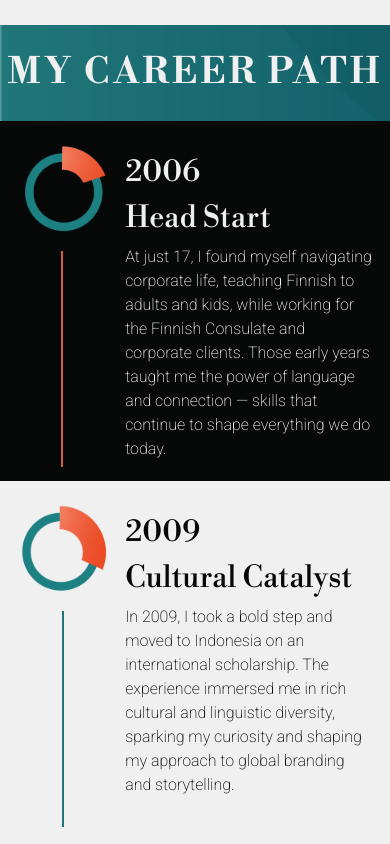
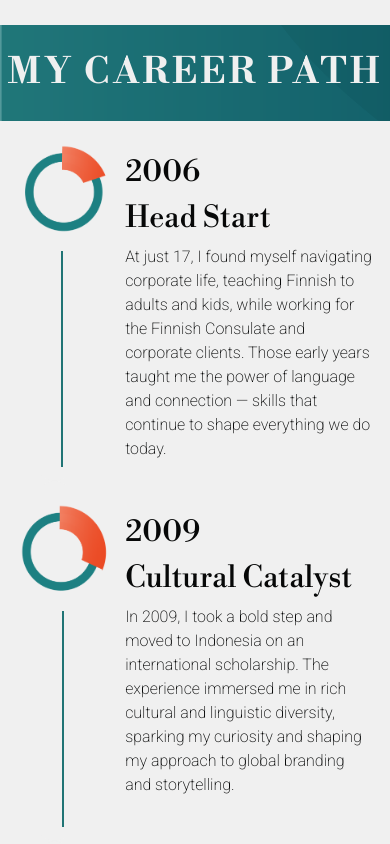
Before and after one commit to taky95/MyBrandingStudio, a Next.js app: page /about in a window 390 px wide. Shown: the part 1820-2664 px from the top of the page. Built offline with nearby package versions, Linux system fonts and the light colour scheme; no server answers.

Commit message:
fix: active highlight

```diff
--- a/app/about/page.tsx
+++ b/app/about/page.tsx
@@ -4,8 +4,8 @@ import { BannerButton } from "@/components/Button";
 import { timelineItems } from "@/data";
 import styles from "@/styles/about.module.scss";
 import Image from "next/image";
-import { motion } from "framer-motion";
 import { useEffect, useState } from "react";
+import { TimelineItem } from "@/components/TimeLine";
 
 export default function About() {
   const [isMobile, setIsMobile] = useState(false);
@@ -119,32 +119,16 @@ export default function About() {
       <section className={styles.career}>
         <h2>MY CAREER PATH</h2>
         <div className={styles.career_content}>
-          {timelineItems.map((item, index) => (
-              <motion.div
+            {timelineItems.map((item, index) => (
+              <TimelineItem
                 key={index}
-                className={`${styles.timeline_item} ${
-                  index % 2 === 0 ? styles.left : styles.right
-                } ${activeIndex === index ? styles.active : ""}`}
-                {...(isMobile && {
-                  onViewportEnter: () => setActiveIndex(index),
-                })}
-              >
-              <div className={styles.timeline_content}>
-                <h3>{item.year}</h3>
-                <h3>{item.title}</h3>
-                <p>{item.description}</p>
-              </div>
-              <div className={styles.timeline_icon}>
-                <Image
-                  src={`/path${index + 1}.png`}
-                  alt="Milestone"
-                  width={150}
-                  height={150}
-                />
-                <span className={styles.timeline_line} />
-              </div>
-            </motion.div>
-          ))}
+                item={item}
+                index={index}
+                isMobile={isMobile}
+                activeIndex={activeIndex}
+                setActiveIndex={setActiveIndex}
+              />
+            ))}
         </div>
         <div className={styles.career_banner}>
           <BannerButton src="/contact" btnText="Let's connect!">
--- /dev/null
+++ b/components/TimeLine.tsx
@@ -0,0 +1,51 @@
+import { motion, useInView } from "framer-motion";
+import { useEffect, useRef } from "react";
+import Image from "next/image";
+import styles from "@/styles/about.module.scss";
+
+interface TimelineItemData {
+  year: string;
+  title: string;
+  description: string;
+}
+
+interface TimelineItemProps {
+  item: TimelineItemData;
+  index: number;
+  isMobile: boolean;
+  activeIndex: number | null;
+  setActiveIndex: React.Dispatch<React.SetStateAction<number | null>>;
+}
+
+export function TimelineItem({ item, index, isMobile, setActiveIndex, activeIndex }: TimelineItemProps) {
+  const ref = useRef(null);
+  const isInView = useInView(ref, { margin: "-50% 0px -50% 0px" });
+
+  useEffect(() => {
+    if (isInView && isMobile) setActiveIndex(index);
+  }, [isInView, isMobile, index, setActiveIndex]);
+
+  return (
+    <motion.div
+      ref={ref}
+      className={`${styles.timeline_item} ${
+        index % 2 === 0 ? styles.left : styles.right
+      } ${activeIndex === index ? styles.active : ""}`}
+    >
+      <div className={styles.timeline_content}>
+        <h3>{item.year}</h3>
+        <h3>{item.title}</h3>
+        <p>{item.description}</p>
+      </div>
+      <div className={styles.timeline_icon}>
+        <Image
+          src={`/path${index + 1}.png`}
+          alt="Milestone"
+          width={150}
+          height={150}
+        />
+        <span className={styles.timeline_line} />
+      </div>
+    </motion.div>
+  );
+}
```
